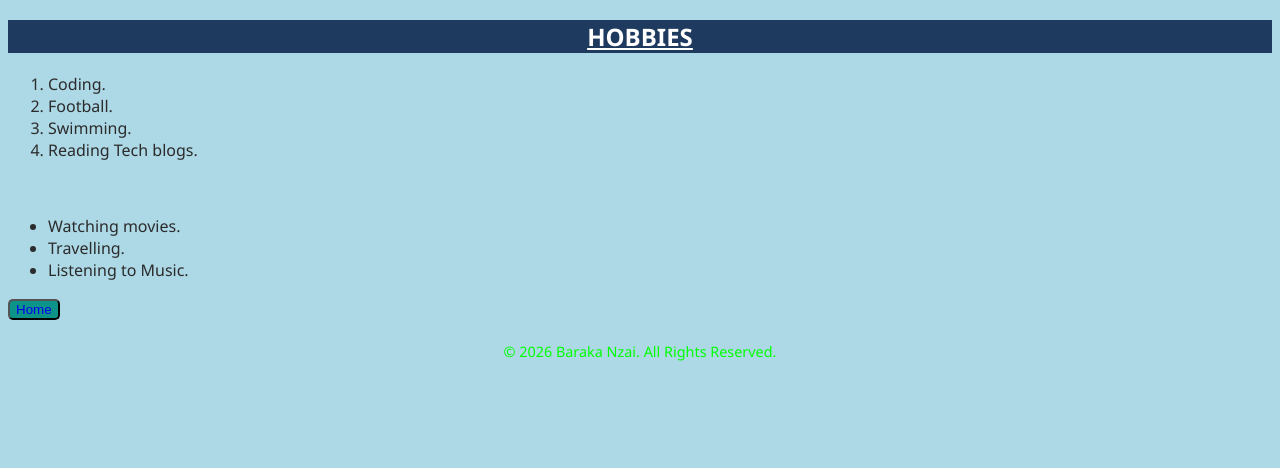
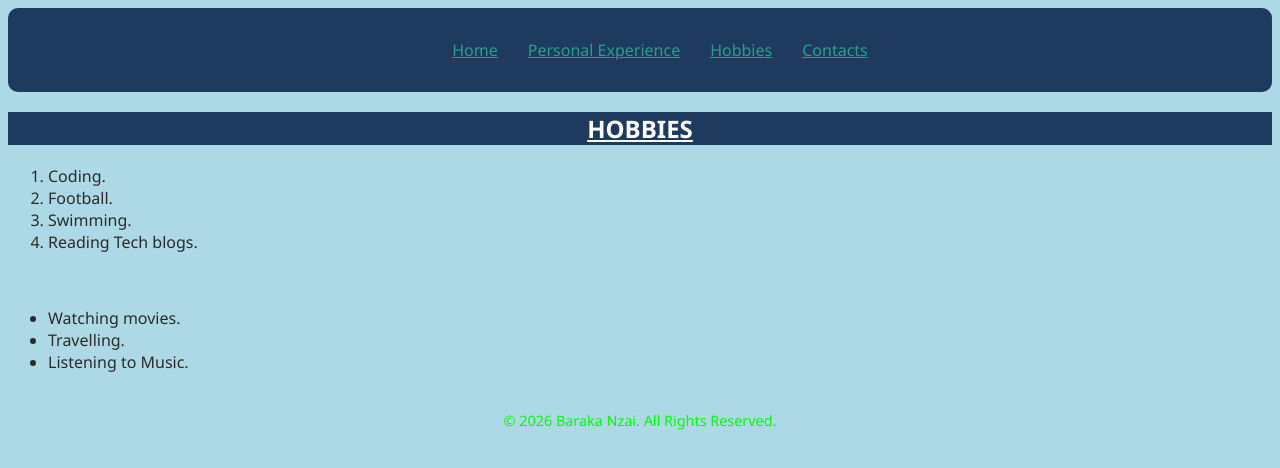
Before and after one commit to Barakanzai/Assignment, a plain HTML site: page Hobbies.html in a window 1280 px wide. Drawn offline with Linux system fonts and the light colour scheme.

Commit message:
navigation

```diff
--- a/Hobbies.html
+++ b/Hobbies.html
@@ -6,6 +6,15 @@
     <title>Hobbies</title>
 </head>
 <body style="background-color: lightblue; color: #2b2b2b; font-family: 'Segoe UI', Tahoma, Geneva, Verdana, sans-serif;">
+    <nav
+    style="background-color: #1f3a5f; display: flex; border-radius: 10px; justify-content: center; text-align: center; padding: 15px 40px; flex-wrap: wrap; gap: 10px;">
+    <ul style="display: flex; list-style: none; gap: 30px;">
+      <li><a href="index.html" style="color: #2a9d8f; ">Home</a></li>
+      <li><a href="Personal Experience.html" style="color: #2a9d8f;">Personal Experience</a></li>
+      <li><a href="Hobbies.html" style="color: #2a9d8f; ">Hobbies</a></li>
+      <li><a href="Contacts.html" style="color: #2a9d8f; ">Contacts</a></li>
+    </ul>
+  </nav>
     <h2 style="color: #fff; background-color: #1f3a5f; text-align: center;"><u>HOBBIES</u></h2>
     <ol>
         <li>Coding.</li>
@@ -19,7 +28,7 @@
         <li>Travelling.</li>
         <li>Listening to Music.</li>
     </ul>
-    <button style="border-radius: 5px; background-color: #0D9488; width:auto ; height: auto;"><a href="index.html" style="text-decoration: none; margin-top: 15px;">Home</a></button>
+
     <footer style="text-align: center; color: rgb(0, 255, 0); padding: 8px; font-size: 0.9em;">
         <p>&copy; 2026 Baraka Nzai. All Rights Reserved.</p>
     </footer>
```
Also changed, not shown: Contacts.html (+10 -3 lines), Personal Experience.html (+10 -1 lines), index.html (+1 -12 lines).
